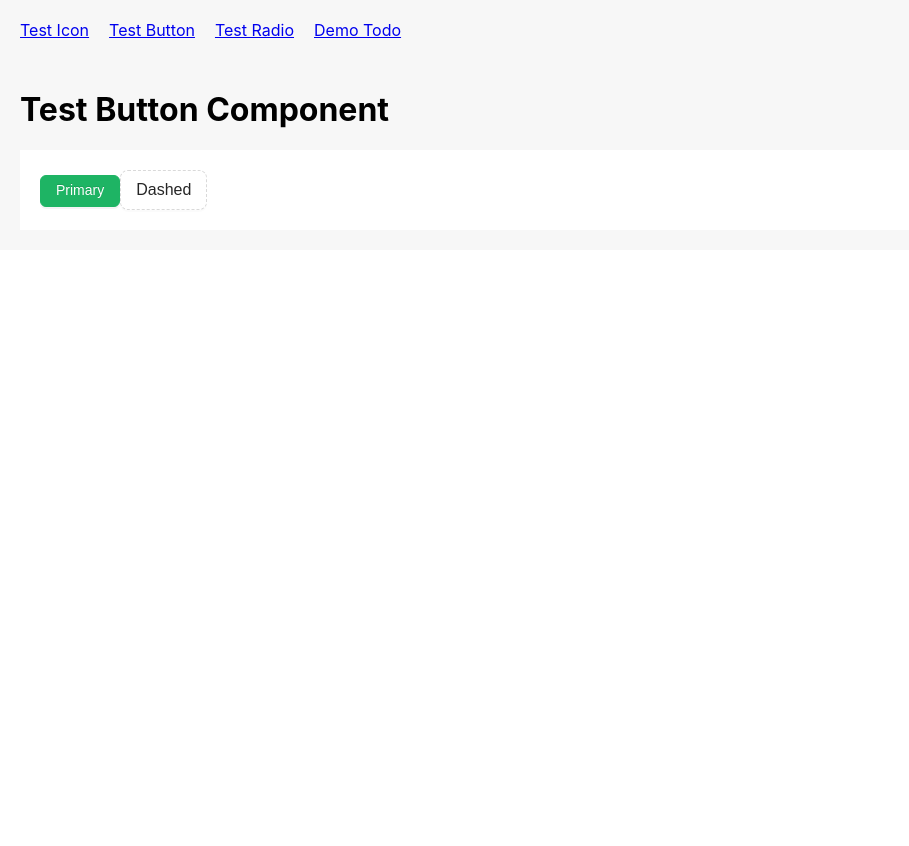
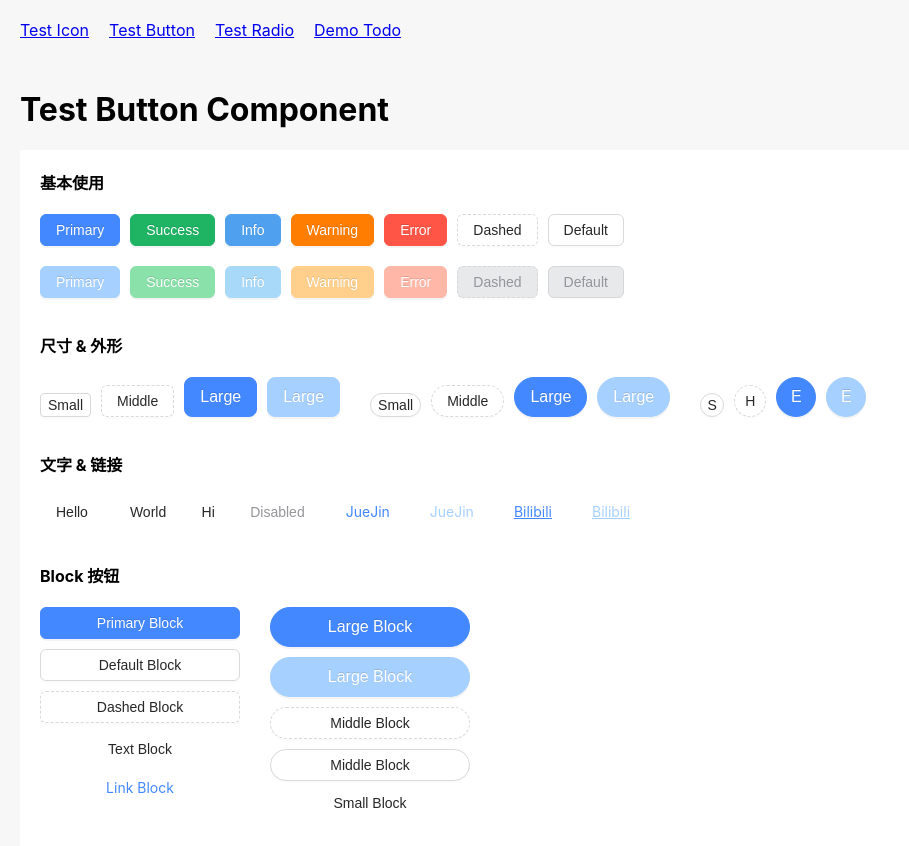
Before and after one commit to OneLeal/React18-Demo, a React (Create React App) app: page /button in a window 1280 px wide. Shown: the top 846 px of the page, without its empty margins (0-909 px from the left). Before the commit the page ends 800 px from the top, so only its background shows below. Built offline with nearby package versions, Linux system fonts and the light colour scheme.

Commit message:
fix: add the test case of Button in TestButtonPage

```diff
--- a/src/components/Button/style.scss
+++ b/src/components/Button/style.scss
@@ -57,7 +57,7 @@ $btn-text-color: rgba(0, 0, 0, 0.85);
 }
 
 .my-btn {
-    line-height: 1.5;
+    // line-height: 1.5;
     position: relative;
     display: inline-block;
     font-weight: 400;
@@ -74,6 +74,14 @@ $btn-text-color: rgba(0, 0, 0, 0.85);
     border-color: $color-gray;
     background-color: $color-white;
     outline: none;
+}
+
+.my-btn-size-large {
+    @include config-size(40px, 7px 15px, 16px, 8px);
+}
+
+.my-btn-size-middle {
+    @include config-size(32px, 4px 15px, 14px, 6px);
 }
 
 .my-btn-default {
@@ -128,6 +136,7 @@ $btn-text-color: rgba(0, 0, 0, 0.85);
     box-shadow: none;
     text-decoration: none;
     background-color: transparent;
+    box-sizing: border-box;
     height: auto;
 
     &:hover {
@@ -155,20 +164,26 @@ $btn-text-color: rgba(0, 0, 0, 0.85);
     text-decoration: underline;
 }
 
-.my-btn-size-large {
-    @include config-size(40px, 7px 15px, 16px, 8px);
-}
-
-.my-btn-size-middle {
-    @include config-size(32px, 4px 15px, 14px, 6px);
-}
-
 .my-btn-size-small {
     @include config-size(24px, 0 7px, 14px, 4px);
 }
 
 .my-btn-shape-circle {
     border-radius: 50%;
+    padding-inline-start: 0;
+    padding-inline-end: 0;
+
+    &.my-btn-size-large {
+        min-width: 40px;
+    }
+
+    &.my-btn-size-middle {
+        min-width: 32px;
+    }
+
+    &.my-btn-size-small {
+        min-width: 24px;
+    }
 }
 
 .my-btn-shape-round {
--- a/src/pages/testButton/index.tsx
+++ b/src/pages/testButton/index.tsx
@@ -1,5 +1,6 @@
 import React from "react";
 import MyButton from "../../components/Button";
+import "./style.scss";
 
 // 基础组件 Button 测试页面
 const TestButton = () => {
@@ -8,11 +9,183 @@ const TestButton = () => {
       <h1>Test Button Component</h1>
 
       <div className="test-page test-page-button">
-        <MyButton type="success">Primary</MyButton>
+        {/* 基本使用 */}
+        <div className="btn-group-wrap">
+          <p>基本使用</p>
 
-        <MyButton type="dashed" size="large">
-          Dashed
-        </MyButton>
+          <div className="btn-group-content">
+            <MyButton type="primary">Primary</MyButton>
+            <MyButton type="success">Success</MyButton>
+            <MyButton type="info">Info</MyButton>
+            <MyButton type="warning">Warning</MyButton>
+            <MyButton type="error">Error</MyButton>
+            <MyButton type="dashed">Dashed</MyButton>
+            <MyButton>Default</MyButton>
+          </div>
+
+          <div className="btn-group-content">
+            <MyButton disabled type="primary">
+              Primary
+            </MyButton>
+            <MyButton disabled type="success">
+              Success
+            </MyButton>
+            <MyButton disabled type="info">
+              Info
+            </MyButton>
+            <MyButton disabled type="warning">
+              Warning
+            </MyButton>
+            <MyButton disabled type="error">
+              Error
+            </MyButton>
+            <MyButton disabled type="dashed">
+              Dashed
+            </MyButton>
+            <MyButton disabled>Default</MyButton>
+          </div>
+        </div>
+
+        {/* 尺寸 & 外形 */}
+        <div className="btn-group-wrap">
+          <p>尺寸 & 外形</p>
+
+          <div className="btn-group-content btn-group-size">
+            <MyButton size="small">Small</MyButton>
+            <MyButton type="dashed">Middle</MyButton>
+            <MyButton type="primary" size="large">
+              Large
+            </MyButton>
+            <MyButton type="primary" size="large" disabled>
+              Large
+            </MyButton>
+
+            <div style={{ marginRight: "20px" }} />
+
+            <MyButton size="small" shape="round">
+              Small
+            </MyButton>
+            <MyButton type="dashed" shape="round">
+              Middle
+            </MyButton>
+            <MyButton type="primary" size="large" shape="round">
+              Large
+            </MyButton>
+            <MyButton type="primary" size="large" shape="round" disabled>
+              Large
+            </MyButton>
+
+            <div style={{ marginRight: "20px" }} />
+
+            <MyButton size="small" shape="circle">
+              S
+            </MyButton>
+            <MyButton type="dashed" shape="circle">
+              H
+            </MyButton>
+            <MyButton type="primary" size="large" shape="circle">
+              E
+            </MyButton>
+            <MyButton type="primary" size="large" shape="circle" disabled>
+              E
+            </MyButton>
+          </div>
+        </div>
+
+        {/* 文字 & 链接 */}
+        <div className="btn-group-wrap">
+          <p>文字 & 链接</p>
+
+          <div className="btn-group-content">
+            <MyButton type="text">Hello</MyButton>
+            <MyButton type="text" shape="round">
+              World
+            </MyButton>
+            <MyButton type="text" shape="circle">
+              Hi
+            </MyButton>
+            <MyButton disabled type="text">
+              Disabled
+            </MyButton>
+
+            <MyButton type="link" href="https://juejin.cn/" target="_blank">
+              JueJin
+            </MyButton>
+            <MyButton
+              disabled
+              type="link"
+              href="https://juejin.cn/"
+              target="_blank"
+            >
+              JueJin
+            </MyButton>
+
+            <MyButton type="link" href="https://www.bilibili.com/" underline>
+              Bilibili
+            </MyButton>
+            <MyButton
+              disabled
+              type="link"
+              href="https://www.bilibili.com/"
+              underline
+            >
+              Bilibili
+            </MyButton>
+          </div>
+        </div>
+
+        {/* Block 按钮 */}
+        <div className="btn-group-wrap">
+          <p>Block 按钮</p>
+
+          <div className="btn-group-block">
+            <div className="btn-group-content">
+              <MyButton type="primary" block>
+                Primary Block
+              </MyButton>
+              <MyButton block>Default Block</MyButton>
+              <MyButton type="dashed" block>
+                Dashed Block
+              </MyButton>
+              <MyButton type="text" block>
+                Text Block
+              </MyButton>
+              <MyButton type="link" block>
+                Link Block
+              </MyButton>
+            </div>
+
+            <div className="btn-group-content">
+              <MyButton type="primary" shape="round" size="large" block>
+                Large Block
+              </MyButton>
+              <MyButton
+                type="primary"
+                shape="round"
+                size="large"
+                block
+                disabled
+              >
+                Large Block
+              </MyButton>
+              <MyButton type="dashed" shape="round" block>
+                Middle Block
+              </MyButton>
+              <MyButton shape="round" block>
+                Middle Block
+              </MyButton>
+              <MyButton type="text" shape="round" size="small" block>
+                Small Block
+              </MyButton>
+            </div>
+          </div>
+        </div>
+
+        {/* TODO: Icon & Loading 效果 */}
+        <div className="btn-group-wrap"></div>
+
+        {/* TODO: Custom Style */}
+        <div className="btn-group-wrap"></div>
       </div>
     </>
   );
--- /dev/null
+++ b/src/pages/testButton/style.scss
@@ -0,0 +1,40 @@
+.btn-group-wrap {
+    p {
+        margin: 0;
+        padding: 0;
+        font-weight: bolder;
+    }
+
+    .btn-group-content {
+        margin-top: 20px;
+
+        .my-btn {
+            margin-right: 10px;
+        }
+    }
+
+    &:not(:last-of-type) {
+        margin-bottom: 35px;
+    }
+
+    .btn-group-size {
+        display: flex;
+        align-items: self-end;
+    }
+
+    .btn-group-block {
+        display: flex;
+
+        .my-btn-block {
+            margin-bottom: 10px;
+        }
+
+        .btn-group-content {
+            width: 200px;
+        }
+
+        .btn-group-content:not(:last-of-type) {
+            margin-right: 30px;
+        }
+    }
+}
```
